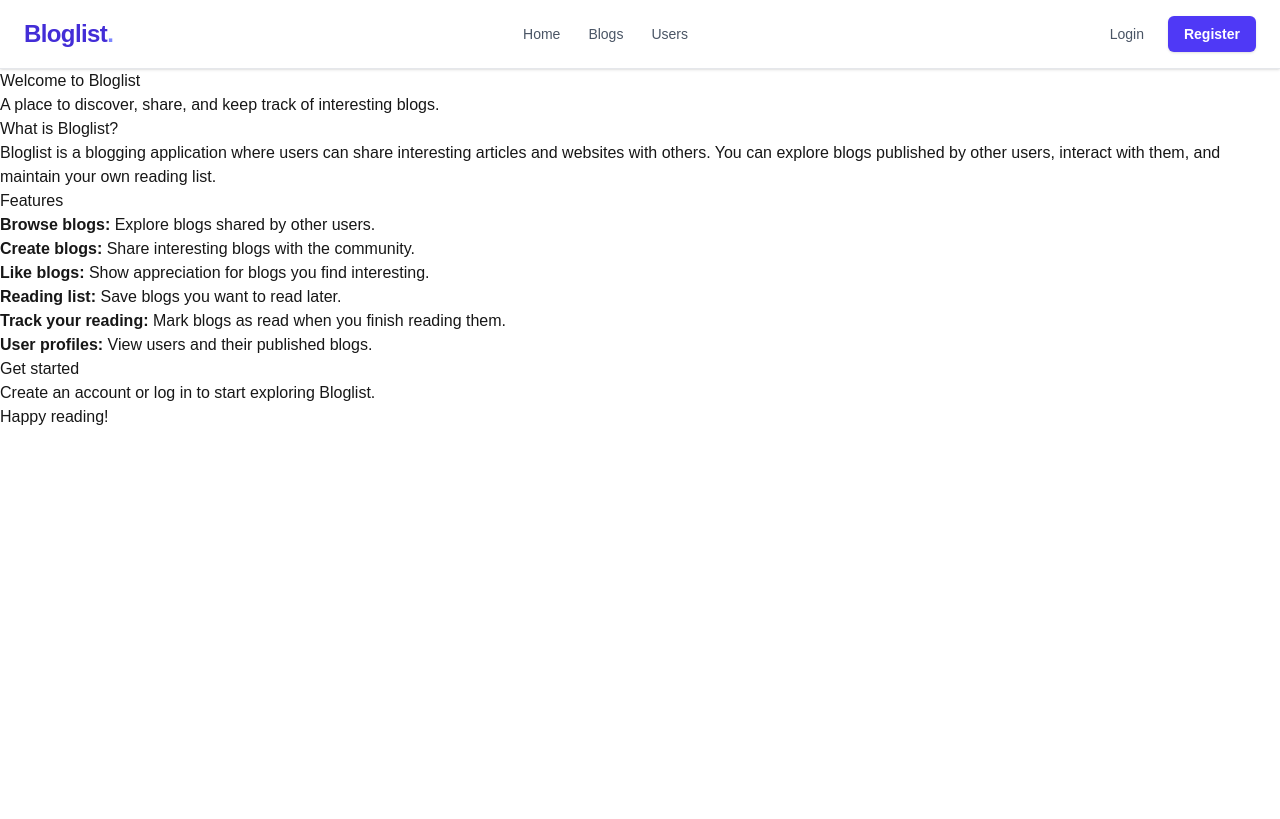
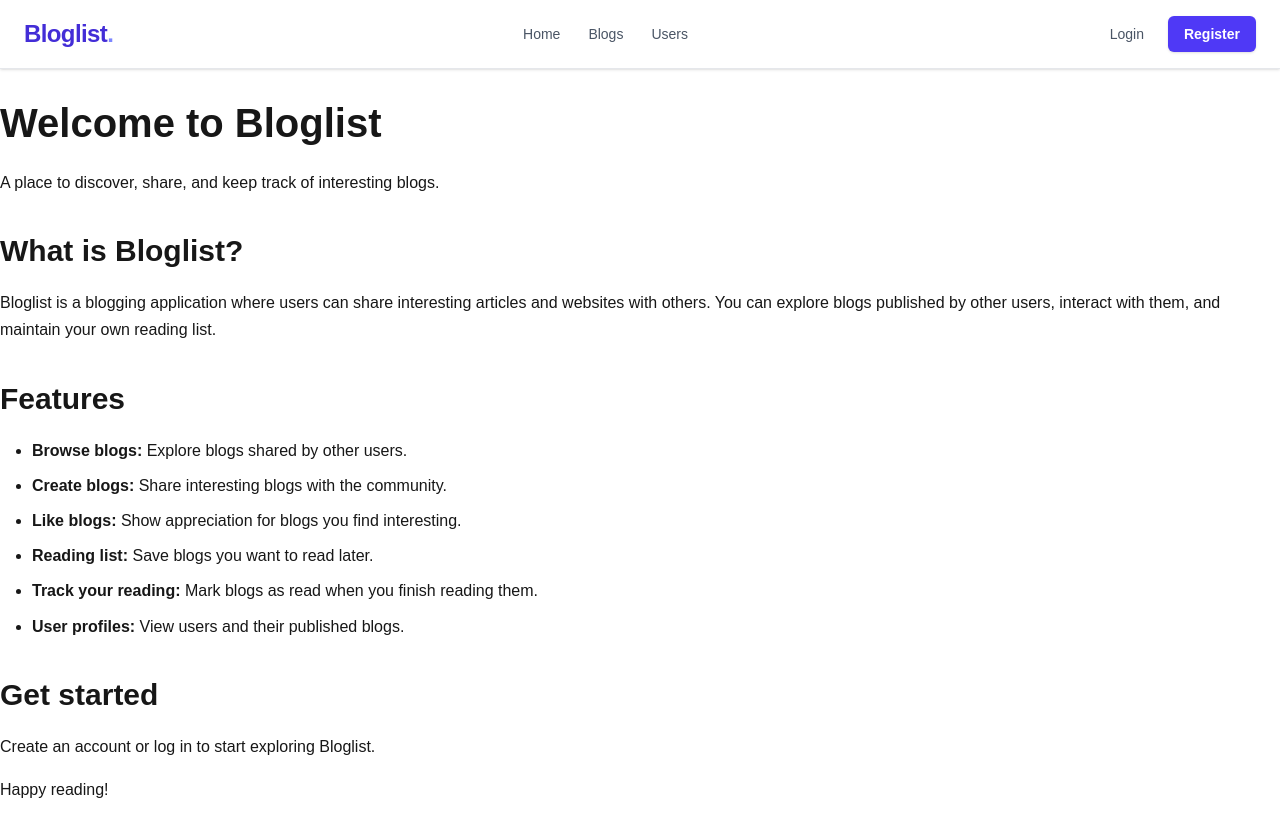
Before and after one commit to Sazid99246/blogs-next, a Next.js app: page / in a window 1280 px wide. Built offline with nearby package versions, Linux system fonts and the light colour scheme; no server answers.

Commit message:
added homepage styles

```diff
--- a/app/globals.css
+++ b/app/globals.css
@@ -17,3 +17,58 @@ body {
   color: var(--foreground);
   font-family: Arial, Helvetica, sans-serif;
 }
+
+.markdown h1 {
+  font-size: 2.5rem;
+  font-weight: bold;
+  margin: 1.5rem 0 1rem;
+}
+
+.markdown h2 {
+  font-size: 1.875rem;
+  font-weight: bold;
+  margin: 2rem 0 0.75rem;
+}
+
+.markdown h3 {
+  font-size: 1.5rem;
+  font-weight: 600;
+  margin: 1.5rem 0 0.5rem;
+}
+
+.markdown p {
+  margin: 1rem 0;
+  line-height: 1.7;
+}
+
+.markdown a {
+  color: #3b82f6;
+  text-decoration: underline;
+}
+
+.markdown a:hover {
+  color: #2563eb;
+}
+
+.markdown ul {
+  margin: 1rem 0;
+  padding-left: 2rem;
+  line-height: 1.7;
+  list-style-type: disc;
+}
+
+.markdown ol {
+  margin: 1rem 0;
+  padding-left: 2rem;
+  line-height: 1.7;
+  list-style-type: decimal;
+}
+
+.markdown li {
+  margin: 0.5rem 0;
+}
+
+.markdown hr {
+  margin: 2rem 0;
+  opacity: 0.2;
+}
```
